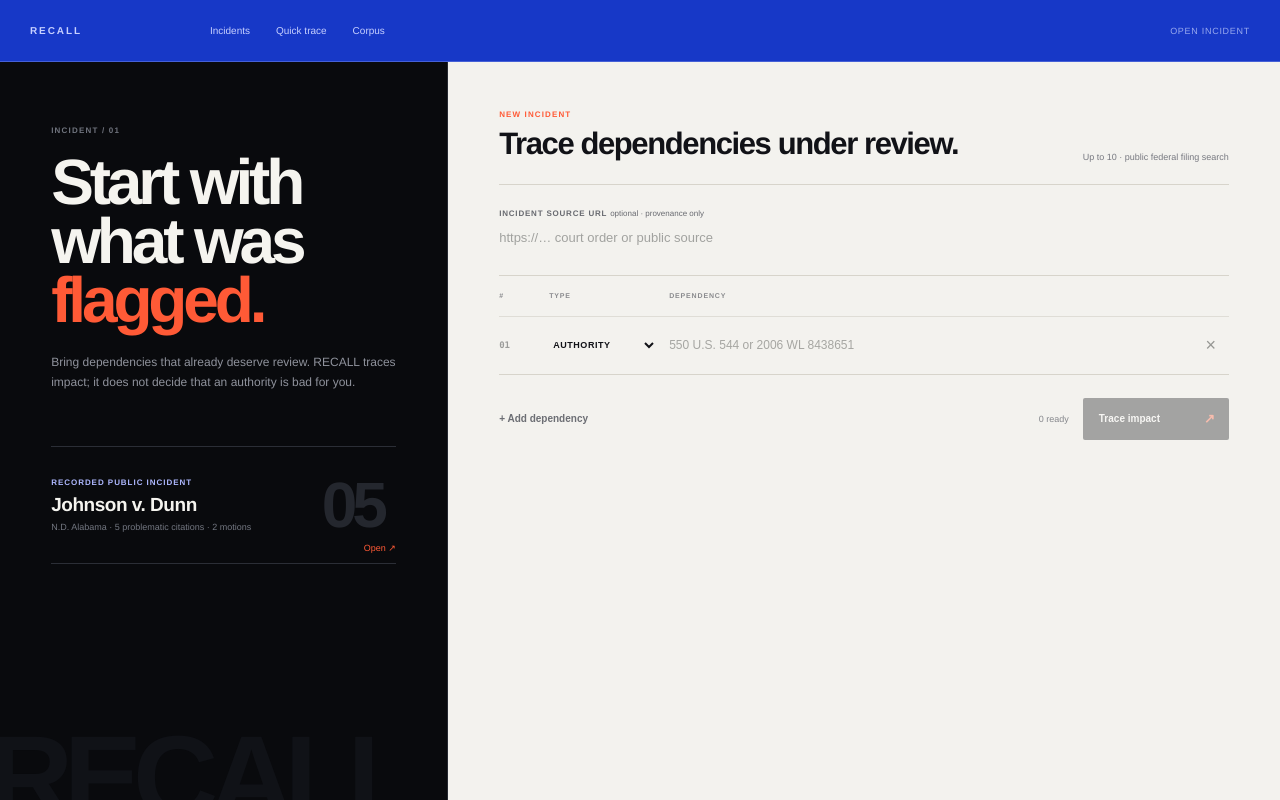
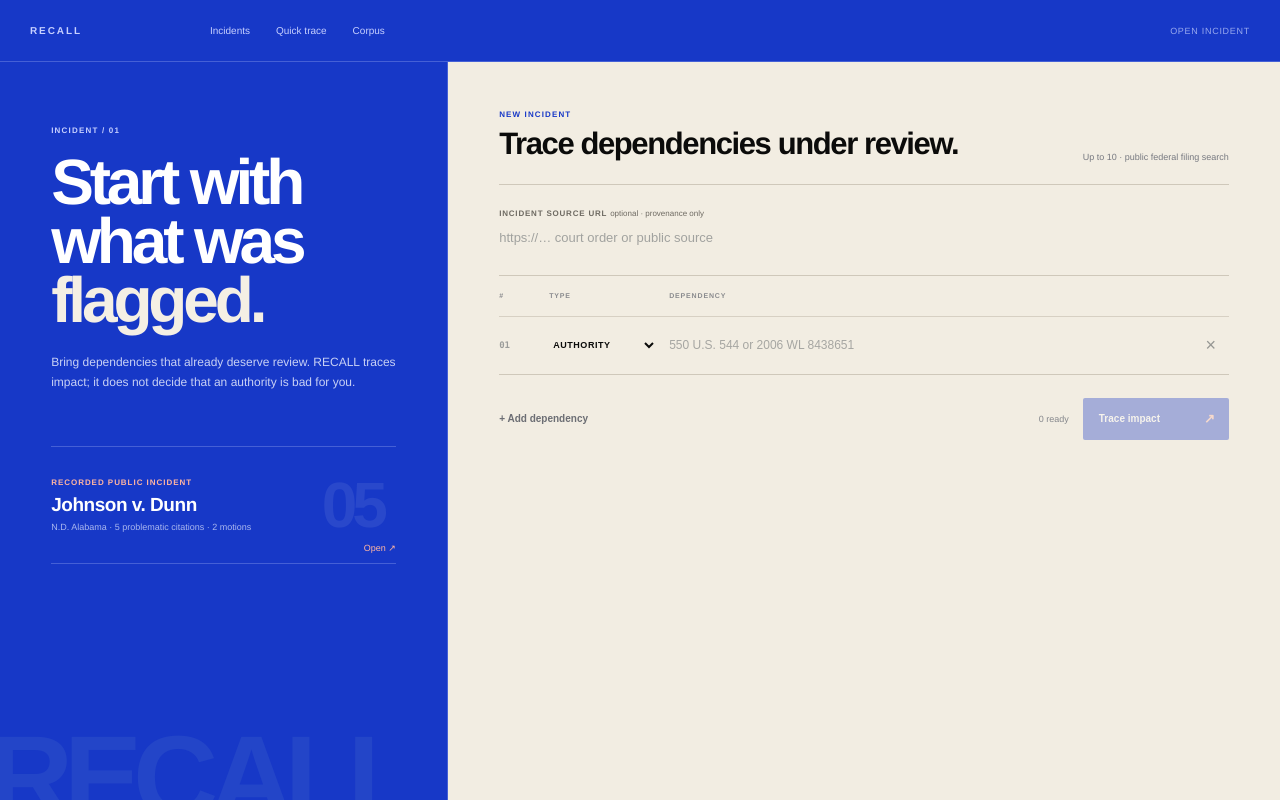
Before and after one commit to Davemafy/recall, a Next.js app: page /incident in a window 1280 px wide. Built offline with nearby package versions, Linux system fonts and the light colour scheme.

Commit message:
design: carry cobalt system into incident creation

```diff
--- a/app/globals.css
+++ b/app/globals.css
@@ -2035,3 +2035,37 @@
 .recallHomeFooter{background:#0b0b0a}.recallHomeFooter>div{border-right-color:#292a2e}
 .recallHomeFooter span{color:#696c75}.recallHomeFooter strong{color:#d0d0ce}
 .recallHomePage a:focus-visible{outline-color:#ff9a81}
+
+
+/* Incident creation follows the cobalt ledger rather than the discarded dark-dashboard pass. */
+.recallCreatePage{background:#1738c7;color:#fff}
+.recallCreatePage .recallHomeTopbar{background:#1738c7}
+.recallCreateIntro{border-right-color:#4560d6;background:#1738c7}
+.recallCreateIntro:after{color:#2345c8}
+.recallCreateEyebrow{color:#c7d0ff}
+.recallCreateIntro h1 em{color:#f4efe4}
+.recallCreateIntro>p{color:#c9d1f5}
+.recallCreateFeatured{border-color:#4560d6}
+.recallCreateFeatured:hover{background:#1c3dcc}
+.recallCreateFeatured>div>span{color:#ffb5a2}
+.recallCreateFeatured small{color:#aab7ef}
+.recallCreateFeatured>b{color:#2948cb}
+.recallCreateFeatured>em{color:#ffb5a2}
+.recallCreateBuilder{background:#f2ede2;color:#0b0b0a}
+.recallCreateBuilderHead{border-bottom-color:#cfc8ba}
+.recallCreateBuilderHead>div>span{color:#1738c7}
+.recallCreateSource{border-bottom-color:#cfc8ba}
+.recallCreateSource>span{color:#6e6a62}
+.recallCreateSource input{color:#0b0b0a}
+.recallCreateTable{border-bottom-color:#cfc8ba}
+.recallCreateRow{border-top-color:#d7d0c3}
+.recallCreateRow select,.recallCreateRow input{color:#0b0b0a}
+.recallCreateTrace{background:#1738c7}.recallCreateTrace b{color:#ffb5a2}
+.recallCreateResult{border-top-color:#0b0b0a}
+.recallCreateResultHead{border-bottom-color:#cfc8ba}
+.recallCreateResultHead>div>span{color:#1738c7}
+.recallCreateResultRows article{border-bottom-color:#cfc8ba}
+.recallCreateResultState{color:#1738c7}
+.recallCreateResultEvidence a{color:#1738c7}
+.recallCreateError{background:#26120e;color:#ffb5a2}
+.recallCreatePage input:focus-visible,.recallCreatePage select:focus-visible,.recallCreatePage button:focus-visible,.recallCreatePage a:focus-visible{outline-color:#e95f42}
```
